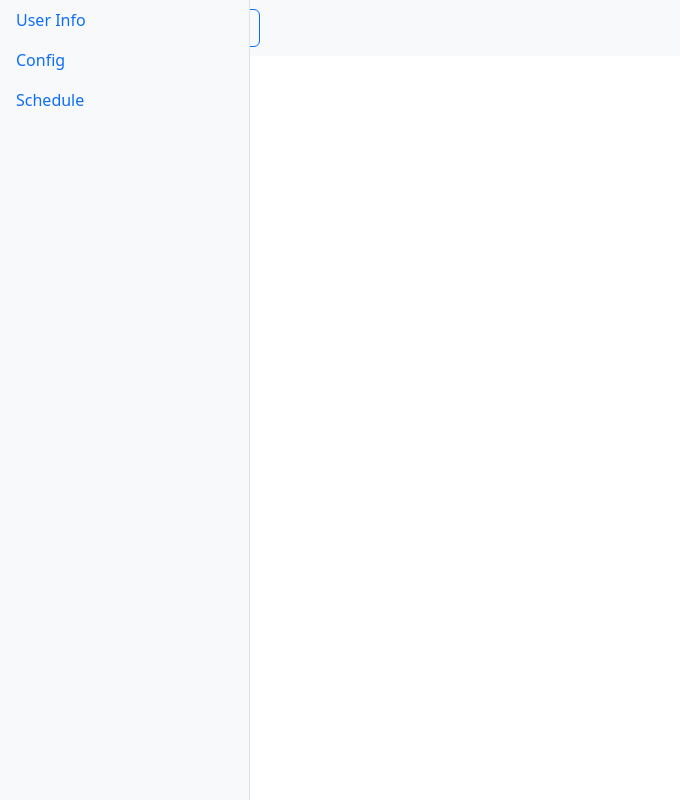
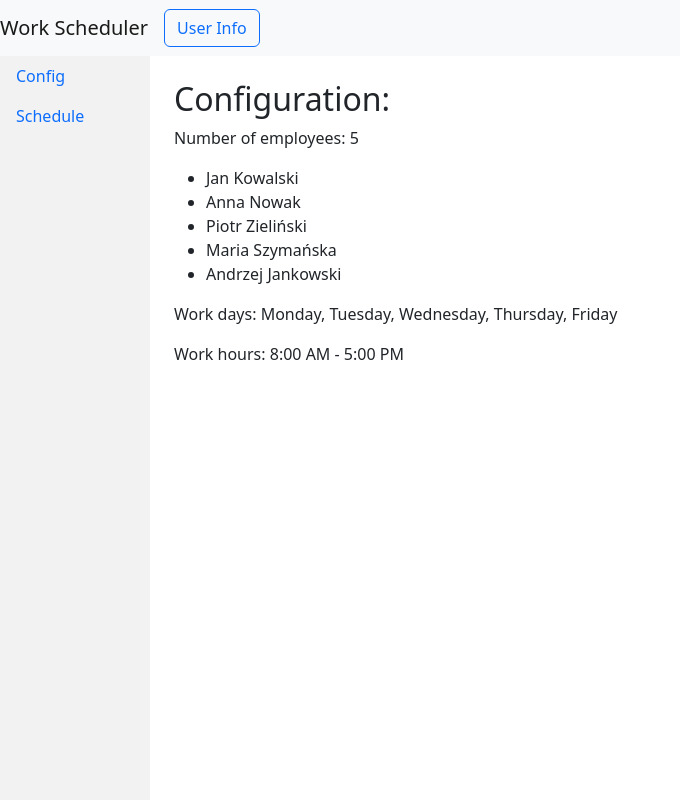
Before and after one commit to czelsa/work-scheduler, a React (Create React App) app: page / in a window 1280 px wide. Shown: the whole page, without its empty margins (0-680 px from the left). Built offline with nearby package versions, Linux system fonts and the light colour scheme; data requests are answered from the project's data file.

Commit message:
feat: work in progress moved userinfo to header

```diff
--- a/src/App.js
+++ b/src/App.js
@@ -10,7 +10,7 @@ function App() {
     <Router>
       <Header />
       <Routes>
-        <Route exect
+        <Route
           path="/"
           element={
             <Home />
--- a/src/components/Header.js
+++ b/src/components/Header.js
@@ -9,7 +9,7 @@ const Header = () => {
     const handleCloseModal = () => setShowModal(false);
 
     return (
-        <>
+        <div className="header">
             <Navbar bg="light" expand="lg">
                 <Navbar.Brand href="#">Work Scheduler</Navbar.Brand>
                 <Nav className="ml-auto">
@@ -19,7 +19,7 @@ const Header = () => {
                 </Nav>
             </Navbar>
             <UserInfoModal show={showModal} onHide={handleCloseModal} />
-        </>
+        </div>
     );
 };
 
--- a/src/components/Home.css
+++ b/src/components/Home.css
@@ -1,11 +1,8 @@
 .sidebar {
+  background-color: #f2f2f2;
+  height: 100%;
   position: fixed;
-    top: 0;
-    left: 0;
-    height: 100%;
-    width: 250px;
-    background-color: #f8f9fa;
-    border-right: 1px solid #dee2e6;
+  width: 150px;
 }
 
 .sidebar ul {
@@ -25,6 +22,6 @@
 }
 
 .content {
-    margin-left: 250px;
+  margin-left: 150px;
   padding: 24px;
 }
--- a/src/components/Home.js
+++ b/src/components/Home.js
@@ -10,7 +10,7 @@ import './Home.css';
 
 function Home() {
   const { user, employees } = useUserData();
-  const [activeTab, setActiveTab] = useState('userInfo'); // stan do przechowywania aktywnej podstrony
+  const [activeTab, setActiveTab] = useState('config'); // stan do przechowywania aktywnej podstrony
 
   const handleTabClick = (tab) => {
     setActiveTab(tab);
@@ -28,7 +28,6 @@ function Home() {
     <div className="home">
       <Sidebar activeTab={activeTab} handleTabClick={handleTabClick} />
       <div className="content">
-        {/* {activeTab === 'userInfo' && <UserInfo id={user.id} name={user.name} email={user.email} photoURL={user.photoURL} />} */}
         {activeTab === 'config' && <CompanyConfig numEmployees={numEmployees} employees={employees} workDays={workDays} workHours={workHours} />}
         {activeTab === 'schedule' && <ScheduleList />}
       </div>
--- a/src/components/Sidebar.js
+++ b/src/components/Sidebar.js
@@ -4,9 +4,6 @@ import Nav from 'react-bootstrap/Nav';
 function Sidebar({ activeTab, handleTabClick }) {
   return (
     <Nav className="flex-column sidebar">
-      <Nav.Item>
-        <Nav.Link className={activeTab === 'userInfo' ? 'active' : ''} onClick={() => handleTabClick('userInfo')}>User Info</Nav.Link>
-      </Nav.Item>
       <Nav.Item>
         <Nav.Link className={activeTab === 'config' ? 'active' : ''} onClick={() => handleTabClick('config')}>Config</Nav.Link>
       </Nav.Item>
```
Lines whose indentation alone changed are shown as unchanged.
